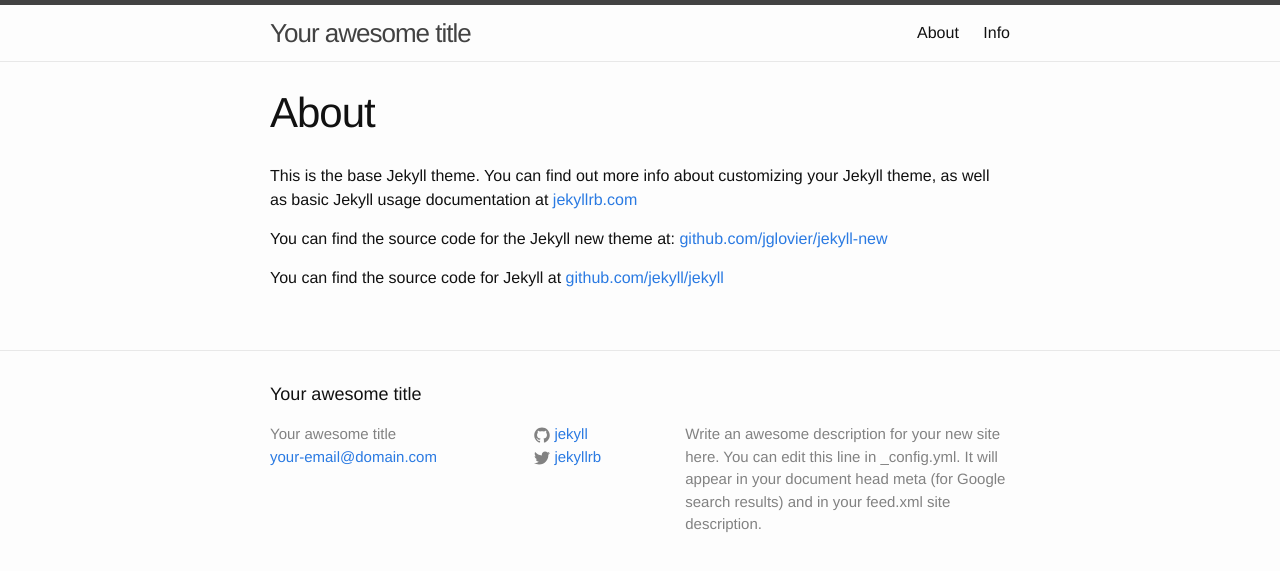
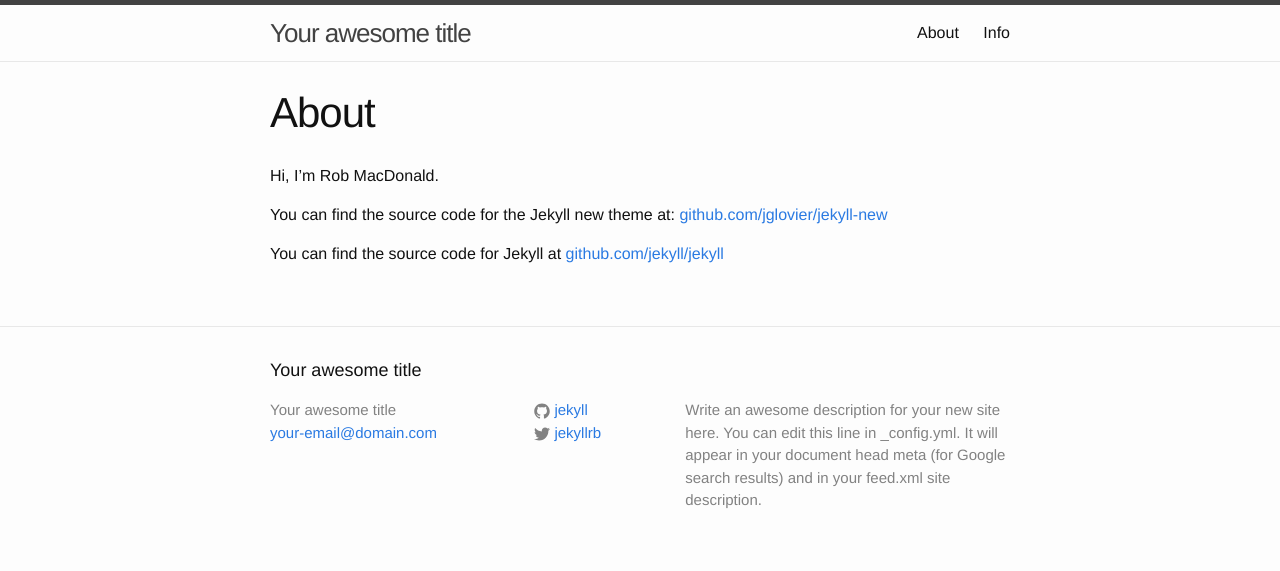
Before and after one commit to m0nkmaster/m0nkmaster.github.io, a Jekyll site: the page built from about.md, in a window 1280 px wide. Shown: the top 571 px of the page. Built offline with Jekyll 4.4.1, drawn with Linux system fonts in a browser that asks for light colours.

Commit message:
About page

```diff
--- a/about.md
+++ b/about.md
@@ -4,7 +4,7 @@ title: About
 permalink: /about/
 ---
 
-This is the base Jekyll theme. You can find out more info about customizing your Jekyll theme, as well as basic Jekyll usage documentation at [jekyllrb.com](http://jekyllrb.com/)
+Hi, I'm Rob MacDonald.
 
 You can find the source code for the Jekyll new theme at: [github.com/jglovier/jekyll-new](https://github.com/jglovier/jekyll-new)
 
```
